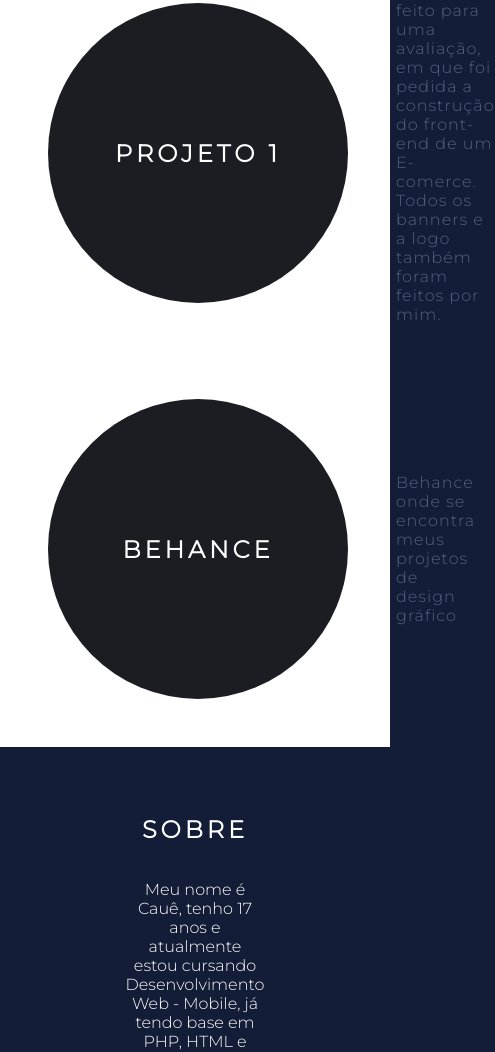
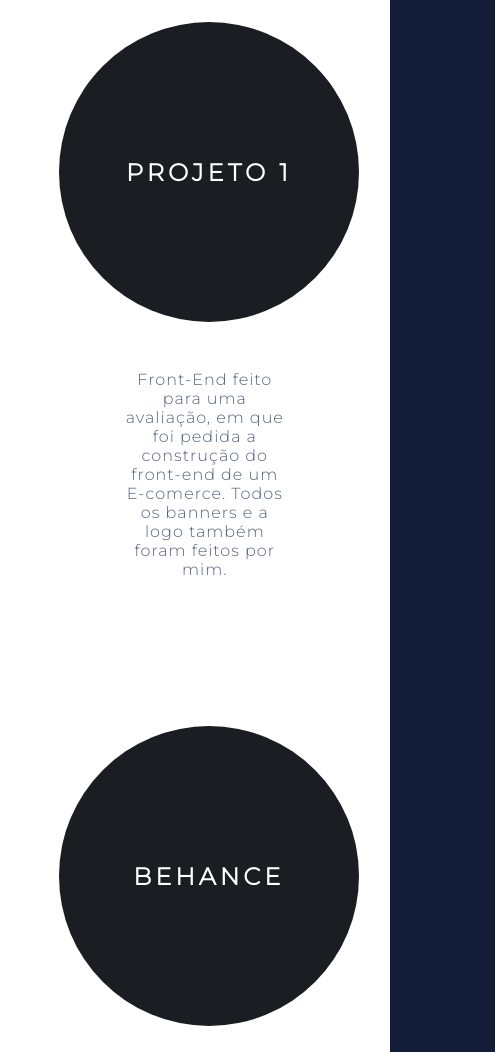
Before and after one commit to cauezind/portifolio, a plain HTML site: page index.html in a window 390 px wide. Shown: the part 937-1989 px from the top of the page, 495 px wide, since content can reach past the window. Drawn offline with Linux system fonts and the light colour scheme.

Commit message:
Add files via upload
Responsividade ,

```diff
--- a/estilo.css
+++ b/estilo.css
@@ -59,6 +59,7 @@
     justify-items: center;
     transition: .5s ease-in-out;
 }
+
 a:hover{
     background-color: white;
     color: #141d37;
@@ -225,8 +226,30 @@
     transition: 0.5s ease-in-out;
 }
 
+@media screen and (max-width: 508px) {
+    #container {
+        height: 1250px;
+    }
+
+    .card-text {
+        margin-left: 40px;
+        margin-bottom: 80px;
+        width: 100px;
+    }
+
+    .card-container{
+        flex-direction: column;
+        justify-content: center;
+    }
+
+    .projetos {
+        margin-left: 48px;
+        text-align: center;
+    }
+}
+
 .card-text{
-    width: 40%;
+    width: 60%;
     letter-spacing: 1px;
     color: rgb(83, 97, 128);
 }
@@ -324,3 +347,15 @@
     flex-direction: column;
     align-items: center;
 }
+
+
+@media screen and (max-width: 508px) {
+    #sobre h2 {
+        font-size: 28px;
+    }
+
+    #text {
+        width: 400px;
+        margin-bottom: 40px;
+    }
+}
--- a/index.html
+++ b/index.html
@@ -38,15 +38,22 @@
                 </div>
             </div>
         </div>
+
+        <div class="banner">
             <h1>Cauê Dias</h1>
             <h2>Web Mobile Developer and</h2>
             <H2>graphic Designer</H2>
+
             <div class="social-media">
                 <a href="https://www.linkedin.com/in/cau%C3%AA-dias-003799236">LinkedIn</a>
             </div>
+        </div>
+
+
     </header>
     <main id="container">
         <a class="projetos" href="https://sneakerhead-susu.000webhostapp.com/">
+        <div class="projetos">
             <div class="card-container">
                 <div class="card">
                     <div class="card-wrapper">
@@ -70,6 +77,7 @@
             </a>
                 <div class="card-text">
                     Behance onde se encontra meus projetos de design gráfico
+                </div>
             </div>
         </div>
 
```
Lines whose indentation alone changed are shown as unchanged.
